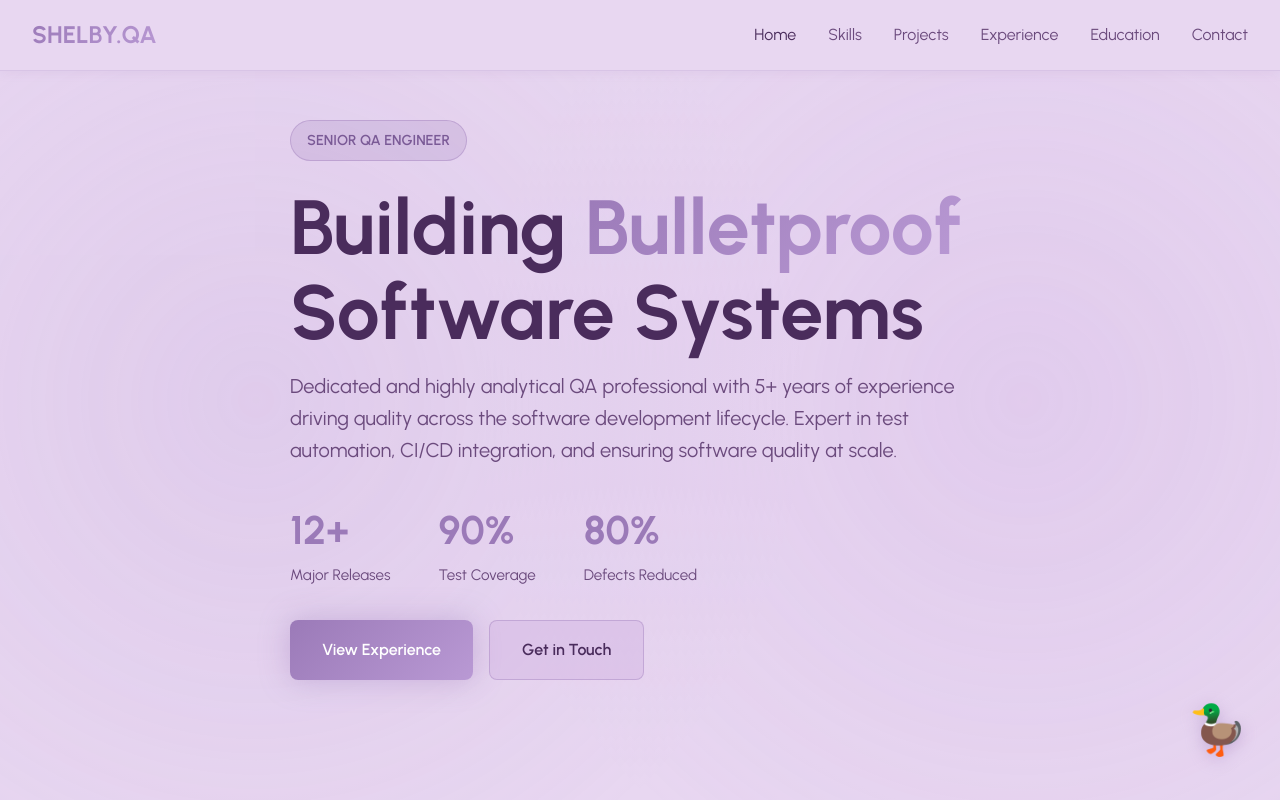
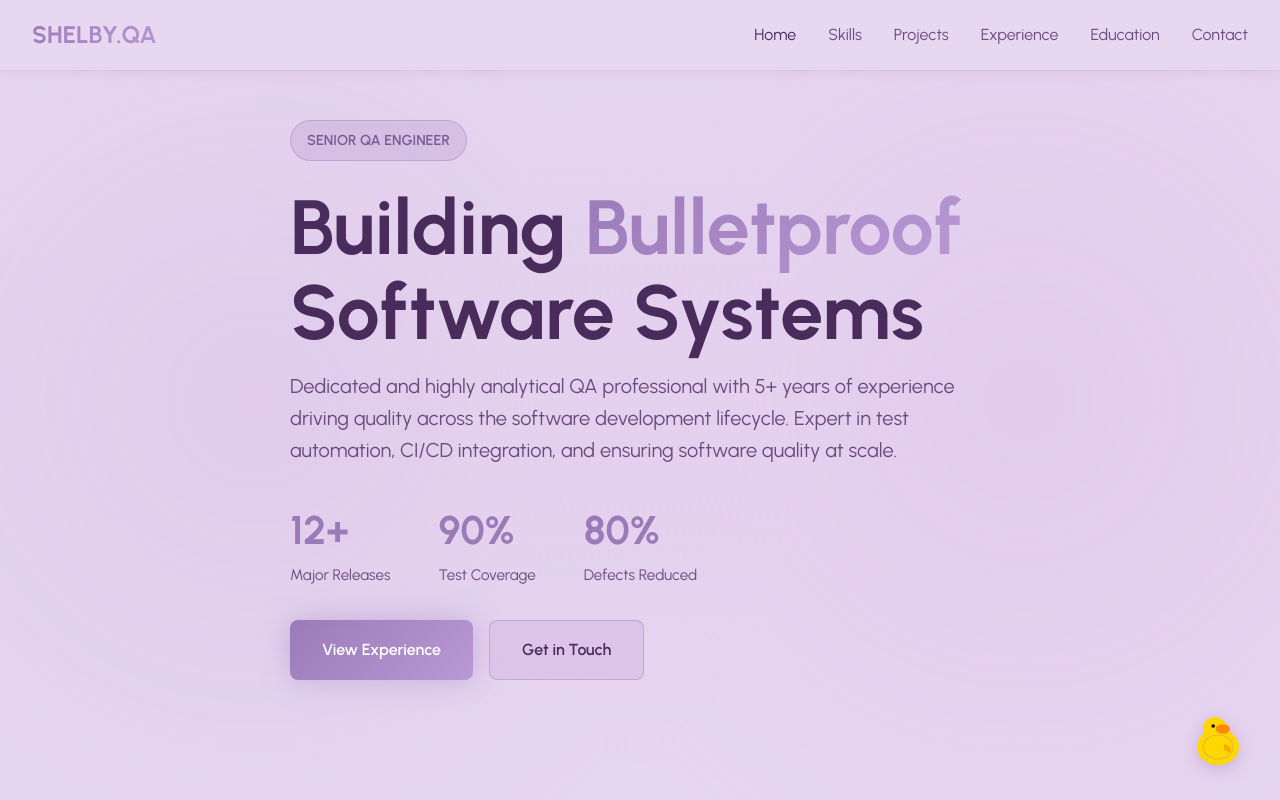
Before and after one commit to shelb-doc/shelby-doc-portfolio, a website: page index.html in a window 1280 px wide. Shown: the top 800 px of the page. Drawn offline with Linux system fonts and the light colour scheme.

Commit message:
feat: Enhance rubber duck debugging easter egg with SVG graphics

```diff
--- a/index.html
+++ b/index.html
@@ -516,8 +516,21 @@
     </section>
 
     <!-- Rubber Duck Easter Egg -->
-    <div id="rubberDuck" style="position: fixed; bottom: 2rem; right: 2rem; font-size: 3rem; cursor: pointer; z-index: 9999; transition: all 0.3s ease; filter: drop-shadow(0 4px 8px rgba(155, 122, 184, 0.4));" title="Click me for debugging wisdom!">
-        🦆
+    <div id="rubberDuck" style="position: fixed; bottom: 2rem; right: 2rem; width: 60px; height: 60px; cursor: pointer; z-index: 9999; transition: all 0.3s ease; filter: drop-shadow(0 4px 8px rgba(155, 122, 184, 0.4));" title="Click me for debugging wisdom!">
+        <svg viewBox="0 0 100 100" xmlns="http://www.w3.org/2000/svg">
+            <!-- Duck body -->
+            <ellipse cx="50" cy="65" rx="35" ry="30" fill="#FFD700"/>
+            <!-- Duck head -->
+            <circle cx="45" cy="35" r="20" fill="#FFD700"/>
+            <!-- Duck beak -->
+            <ellipse cx="58" cy="35" rx="12" ry="8" fill="#FF8C00"/>
+            <!-- Duck eye -->
+            <circle cx="42" cy="30" r="3" fill="#000"/>
+            <!-- Duck wing -->
+            <path d="M 60 60 Q 75 65 70 75 Q 65 70 60 70 Z" fill="#FFA500"/>
+            <!-- Purple accent -->
+            <ellipse cx="50" cy="65" rx="25" ry="20" fill="none" stroke="#9b7ab8" stroke-width="2" opacity="0.3"/>
+        </svg>
     </div>
 
     <!-- Footer -->
```
